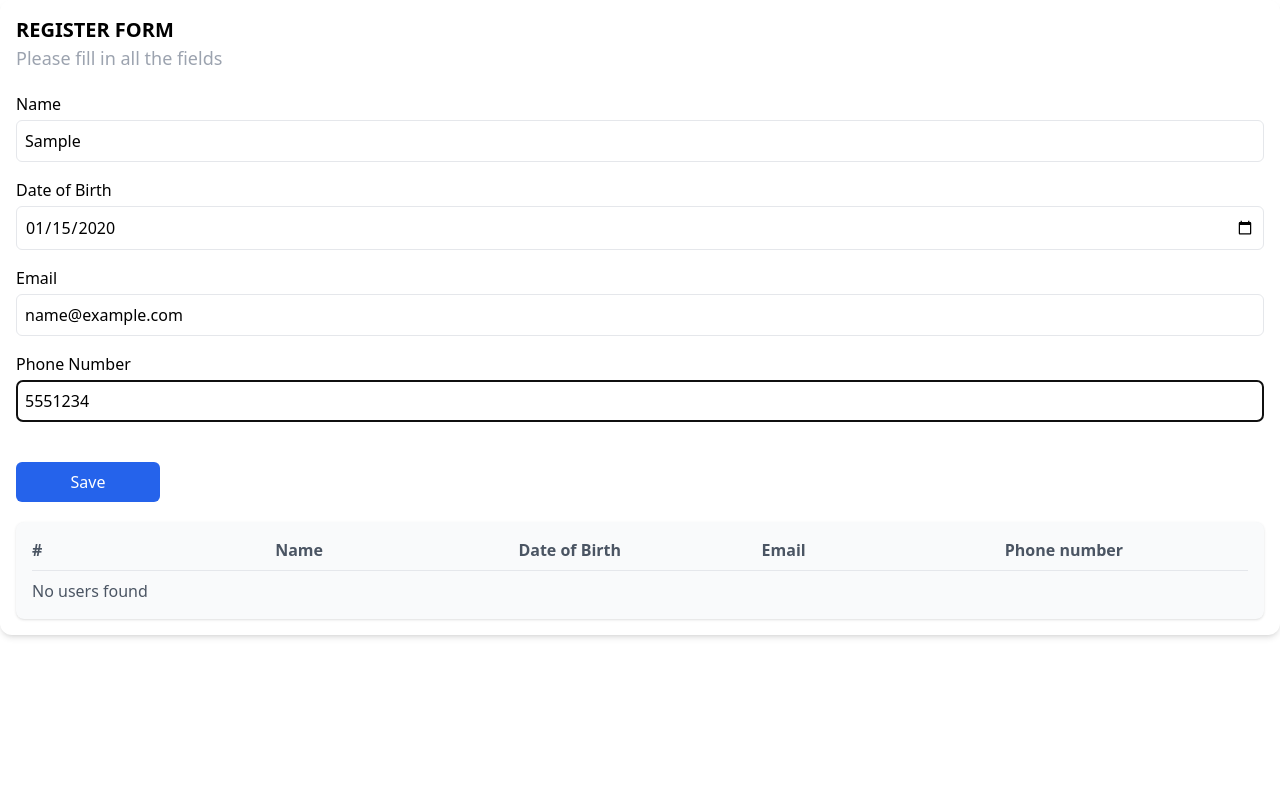
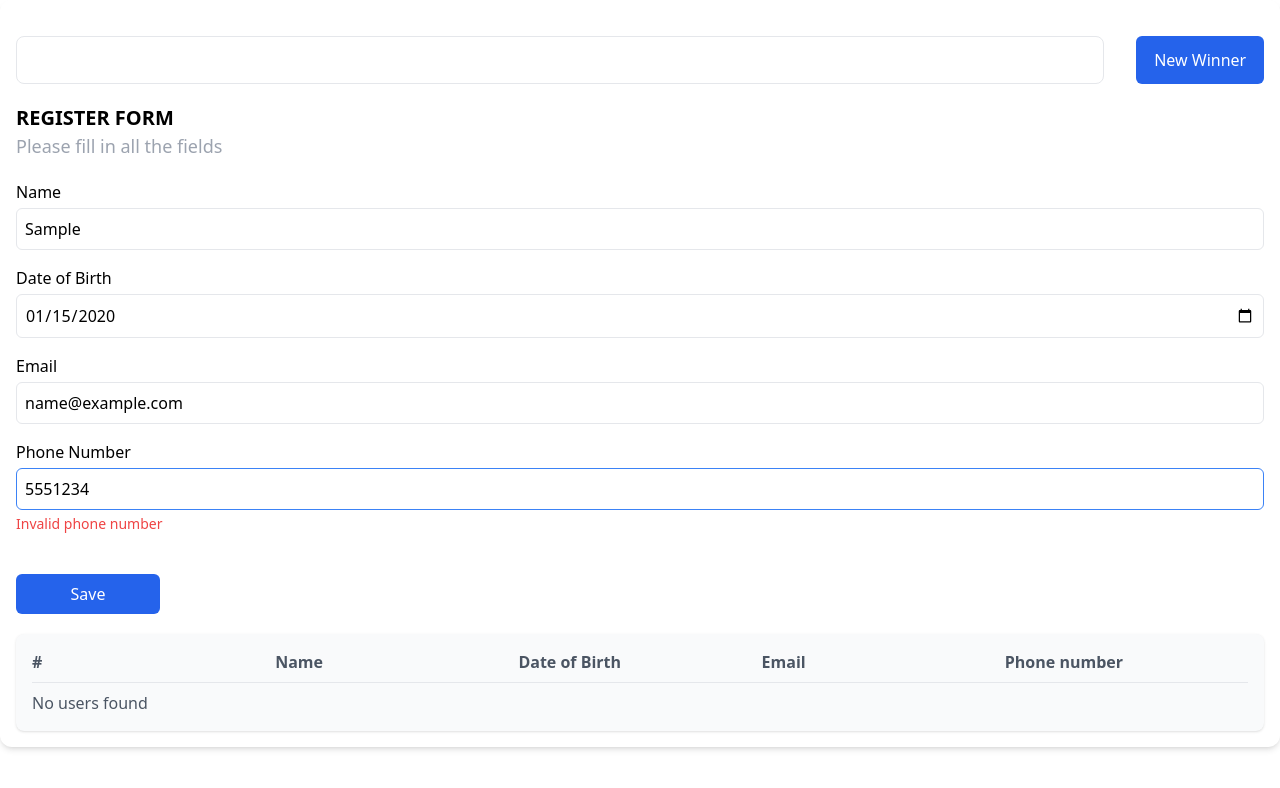
Before and after one commit to KoniChivaJS/react-lottery-app, a React (Create React App) app: page / in a window 1280 px wide. Both pictures are taken after typing "Sample", "2020-01-15", "name@example.com", "5551234" into the empty fields and a click on the button "Save". Shown: the top 788 px of the page. Built offline with nearby package versions, Linux system fonts and the light colour scheme.

Commit message:
create winners component

```diff
--- a/src/App.tsx
+++ b/src/App.tsx
@@ -1,6 +1,7 @@
 import React from "react";
 import { Form } from "./components/form";
 import { UsersList } from "./components/users-list";
+import { Winners } from "./components/winners";
 
 export interface User {
   id: number;
@@ -20,6 +21,7 @@ function App() {
 
   return (
     <div className="mx-auto max-w-[1280px] p-4 rounded-xl shadow-md">
+      <Winners users={users} />
       <Form createUser={createUser} />
       <UsersList users={users} />
     </div>
--- a/src/components/form.tsx
+++ b/src/components/form.tsx
@@ -35,7 +35,9 @@ export const Form: React.FC<Props> = ({ className, createUser }) => {
             type="text"
             placeholder="Enter user name"
             {...register("name", { required: "Name is required" })}
-            className="w-full p-2 border rounded-md"
+            className={`${
+              errors.name && "border-red-500"
+            } w-full p-2 border rounded-md focus:border-blue-500 focus:outline-none focus:ring-0`}
           />
           {errors.name && (
             <p className="text-red-500 text-sm mt-1">
@@ -57,7 +59,9 @@ export const Form: React.FC<Props> = ({ className, createUser }) => {
                 return selectedDate <= today || "Date cannot be in the future";
               },
             })}
-            className="w-full p-2 border rounded-md"
+            className={`${
+              errors.name && "border-red-500"
+            } w-full p-2 border rounded-md focus:border-blue-500 focus:outline-none focus:ring-0`}
           />
           {errors.dateOfBirth && (
             <p className="text-red-500 text-sm mt-1">
@@ -79,7 +83,9 @@ export const Form: React.FC<Props> = ({ className, createUser }) => {
                 message: "Invalid email address",
               },
             })}
-            className="w-full p-2 border rounded-md"
+            className={`${
+              errors.name && "border-red-500"
+            } w-full p-2 border rounded-md focus:border-blue-500 focus:outline-none focus:ring-0`}
           />
           {errors.email && (
             <p className="text-red-500 text-sm mt-1">
@@ -101,11 +107,13 @@ export const Form: React.FC<Props> = ({ className, createUser }) => {
                 message: "Invalid phone number",
               },
             })}
-            className="w-full p-2 border rounded-md"
+            className={`${
+              errors.name && "border-red-500"
+            } w-full p-2 border rounded-md focus:border-blue-500 focus:outline-none focus:ring-0`}
           />
-          {errors.phone && (
+          {errors.phoneNumber && (
             <p className="text-red-500 text-sm mt-1">
-              {String(errors.phone.message)}
+              {String(errors.phoneNumber.message)}
             </p>
           )}
         </div>
--- /dev/null
+++ b/src/components/winners.tsx
@@ -0,0 +1,68 @@
+import React from "react";
+import { User } from "../App";
+
+interface Props {
+  className?: string;
+  users: User[];
+}
+
+export const Winners: React.FC<Props> = ({ className, users }) => {
+  const [winners, setWinners] = React.useState<User[]>([]);
+
+  function getRandomInt(max: number) {
+    return Math.floor(Math.random() * max);
+  }
+
+  const chooseWinner = (): void => {
+    const randomIndex = getRandomInt(users.length);
+    const randomUser = users[randomIndex];
+
+    if (!winners.some((winner) => winner.id === randomUser.id)) {
+      setWinners([...winners, randomUser]);
+    } else {
+      if (winners.length < users.length) {
+        chooseWinner();
+      }
+    }
+  };
+
+  const deleteWinner = (id: number) => {
+    setWinners(winners.filter((user) => user.id !== id));
+  };
+
+  return (
+    <div className="w-full my-5 flex justify-between gap-8">
+      <div className="w-full flex flex-col">
+        <div className="w-full border p-2 h-12 flex items-center flex-wrap gap-2 rounded-lg">
+          {winners.map((user) => (
+            <div
+              key={user.id}
+              className="bg-blue-600 text-white p-2 h-8 flex items-center rounded-md"
+            >
+              <p>{user.name}</p>
+              <button
+                type="button"
+                onClick={() => deleteWinner(user.id)}
+                className="ml-2"
+              >
+                X
+              </button>
+            </div>
+          ))}
+        </div>
+      </div>
+      <button
+        type="button"
+        className="w-36  bg-blue-600 text-white p-2 h-12 rounded-md hover:bg-blue-700 transition"
+        onClick={chooseWinner}
+        disabled={
+          users.length === 0 ||
+          winners.length >= 3 ||
+          winners.length === users.length
+        }
+      >
+        New Winner
+      </button>
+    </div>
+  );
+};
```
